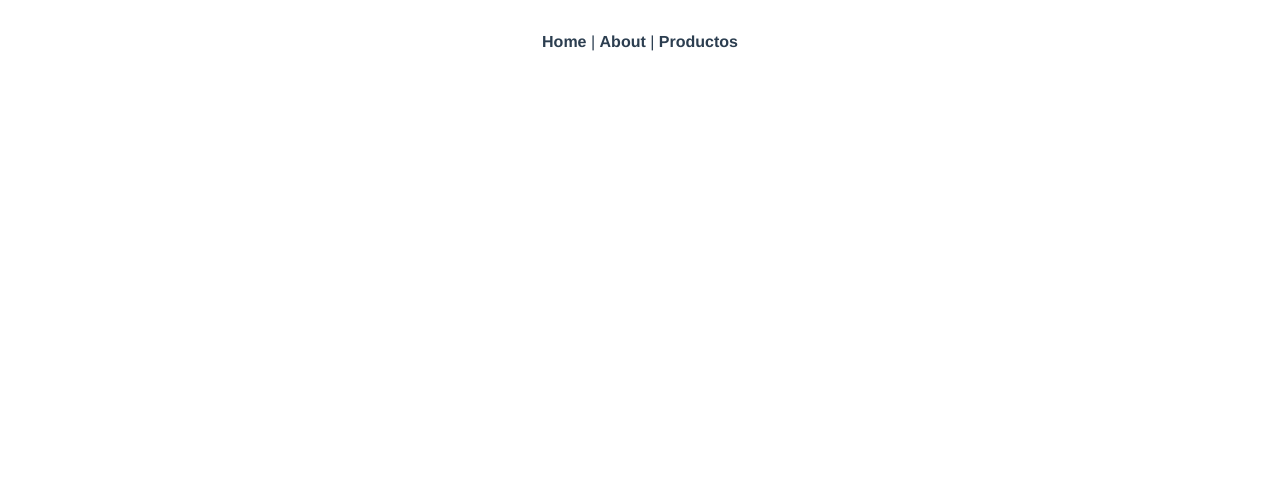
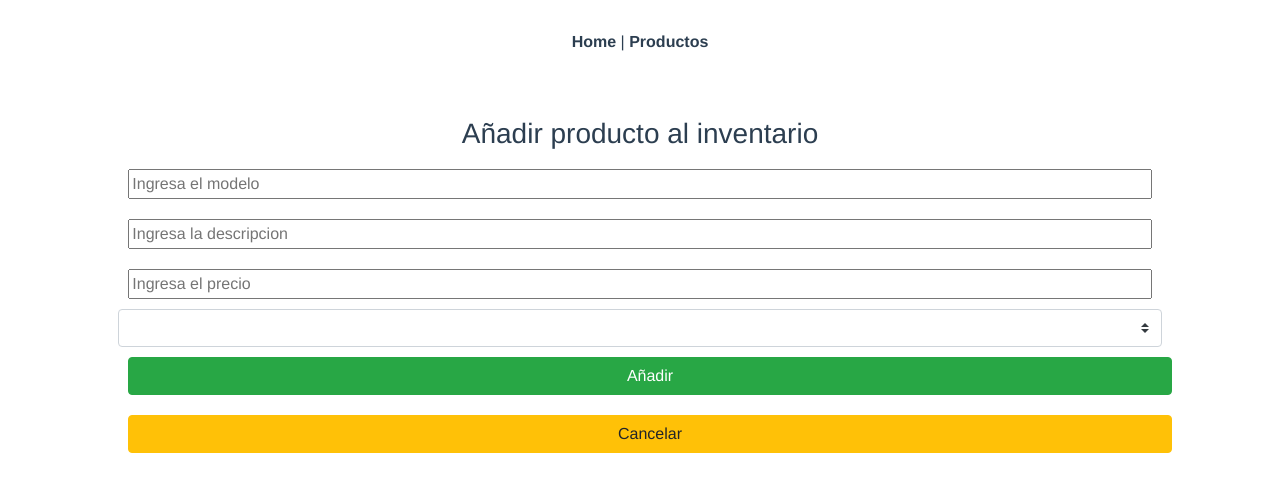
Before and after one commit to GiovanniAS/front-re-inventory-x, a Vue app: page /post in a window 1280 px wide. Shown: the top 492 px of the page. Built offline with nearby package versions, Linux system fonts and the light colour scheme.

Commit message:
crud productos semifinalizado
se afinaron detalles, funciona al cien pero faltan mas funciones

```diff
--- a/src/App.vue
+++ b/src/App.vue
@@ -2,7 +2,6 @@
   <div id="app">
     <nav>
       <router-link to="/">Home</router-link> |
-      <router-link to="/about">About</router-link> |
       <router-link to="/productos">Productos</router-link>
     </nav>
     <router-view/>
--- a/src/router/index.js
+++ b/src/router/index.js
@@ -2,6 +2,8 @@ import Vue from 'vue'
 import VueRouter from 'vue-router'
 import HomeView from '../views/HomeView.vue'
 import Productos from '../views/Productos.vue'
+import Post from '../views/Post.vue'
+import Put from '../views/Put.vue'
 
 Vue.use(VueRouter)
 
@@ -15,6 +17,16 @@ const routes = [
     path: '/productos',
     name: 'Productos',
     component: Productos
+  },
+  {
+    path: '/post',
+    name: 'Post',
+    component: Post
+  },
+  {
+    path: '/put/:id',
+    name: 'Put',
+    component: Put
   },
   {
     path: '/about',
--- a/src/store/index.js
+++ b/src/store/index.js
@@ -5,10 +5,16 @@ Vue.use(Vuex)
 
 export default new Vuex.Store({
   state: {
+    idProducto: null
   },
   getters: {
   },
   mutations: {
+    setIdNota(state, idProducto){
+      console.log('New Id ',idProducto)
+      state.idProducto = idProducto //Actualiza el store
+      console.log('mutado',)
+    }
   },
   actions: {
   },
--- /dev/null
+++ b/src/views/Post.vue
@@ -0,0 +1,77 @@
+<template>
+    <div class="container">
+        <form class="formPost" @submit.prevent="agregarProducto(producto)">
+            <h3 class="text-center"> Añadir producto al inventario</h3>
+            <div class="input-group">
+                <input type="text" placeholder="Ingresa el modelo" class="form-control-my-2 elementsi" v-model="producto.nombre">
+            </div>
+            <div class="input-group">
+                <input type="text" placeholder="Ingresa la descripcion" class="form-control-my-2 elementsi" v-model="producto.descripcion">
+            </div>
+            <div class="input-group" placeholder="Ingresa el la categoria">
+                <input type="text" placeholder="Ingresa el precio" class="form-control-my-2 elementsi" v-model="producto.precio">
+            </div>
+            <div class="input-group">
+                <b-form-select v-model="producto.categoria" :options="options"></b-form-select>
+                <!-- <input type="text" placeholder="Ingresa el precio" class="form-control-my-2 elementsi" v-model="producto.precio"> -->
+            </div>
+            <b-button class="btn btn-block btn-success elements" type="submit">
+                Añadir
+            </b-button>
+            <router-link
+            class="btn btn-warning elements"
+            to="/productos">
+            Cancelar
+            </router-link>
+        </form>
+    </div>
+</template>
+
+<script>
+import axios from 'axios'
+
+export default {
+    data(){
+        return{
+            producto: {},
+            productos: [],
+            options: [
+                { value: 'computers', text: 'computers' },
+                { value: 'phones', text: 'phones' },
+                { value: 'accesories', text: 'accesories' }
+            ]
+        }
+    },
+    methods:{
+        agregarProducto (item) {
+            axios.post('apiProducto/nuevo-producto', item)
+                .then(res =>{
+                    this.productos.unshift(res.data)
+                    window.location.href = '/productos'
+                })
+                .catch( e =>{
+                    console.log('error: '+e)
+                })
+        },
+        regresar(){
+            window.location.href = '/productos'
+        }
+    }
+}
+</script>
+
+<style scoped>
+.formPost{
+    width: 100%;
+    padding: 3%;
+
+}
+.elements{
+    width: 100%;
+    margin: 10px;
+}
+.elementsi{
+    width: 100%;
+    margin: 10px;
+}
+</style>
--- a/src/views/Productos.vue
+++ b/src/views/Productos.vue
@@ -2,12 +2,12 @@
     <div class="container">
         <h1>Productos</h1>
         <br>
-<!--         <router-link  -->
-<!--             class="btn btn-success"-->
-<!--             style="width:100%; margin: 5px;" -->
-<!--             to="/post"> -->
-<!--             Agregar nota -->
-<!--         </router-link> -->
+        <router-link
+            class="btn btn-success"
+            style="width:100%; margin: 5px;"
+            to="/post">
+            Agregar nota
+        </router-link>
         <br><br>
         <table class="table">
             <thead>
--- /dev/null
+++ b/src/views/Put.vue
@@ -0,0 +1,93 @@
+<template>
+    <div class="container">
+        <form class="formPost" @submit.prevent="editarProducto(productoEditar)">
+            <h3 class="text-center"> Editar Producto</h3>
+            <div class="input-group">
+                <input type="text" placeholder="Ingresa el modelo" class="form-control-my-2 elementsi" v-model="productoEditar.nombre">
+            </div>
+            <div class="input-group">
+                <input type="text" placeholder="Ingresa la descripcion" class="form-control-my-2 elementsi" v-model="productoEditar.descripcion">
+            </div>
+            <div class="input-group">
+                <input type="text" placeholder="Ingresa el precio" class="form-control-my-2 elementsi" v-model="productoEditar.precio">
+            </div>
+            <div class="input-group" placeholder="Ingresa el la categoria">
+                <b-form-select v-model="productoEditar.categoria" :options="options"></b-form-select>
+                <!-- <input type="text" placeholder="Ingresa el precio" class="form-control-my-2 elementsi" v-model="producto.precio"> -->
+            </div>
+            <b-button class="btn btn-block btn-success elements" type="submit">
+                Actualizar
+            </b-button>
+            <router-link
+            class="btn btn-warning elements"
+            to="/productos">
+            Cancelar
+            </router-link>
+        </form>
+    </div>
+</template>
+
+<script>
+
+  import axios from 'axios'
+
+  export default{
+    data() {
+      return{
+        productoEditar: {},
+        options: [
+                { value: 'computers', text: 'computers' },
+                { value: 'phones', text: 'phones' },
+                { value: 'accesories', text: 'accesories' }
+            ]
+      }
+    },
+    mounted(){
+      this.loadProducto()
+    },
+    methods:{
+      loadProducto(id){
+        //alert(this.$route.params.id)
+        let idProducto = this.$route.params.id
+        axios.get(`apiProducto/producto/${idProducto}`)
+          .then ( res => {
+            this.productoEditar = res.data
+            console.log(this.productoEditar)
+          })
+          .catch( e => {
+             console.log('error ' + e)
+          })
+      },
+      editarProducto(item){
+        axios.put(`apiProducto/producto/${item._id}`,item)
+          .then(res =>{
+            this.productoEditar = {}
+            this.$router.push({
+                name: "Productos"
+            });
+            console.log(res)
+          })
+          .catch( e => {
+             console.log('error ' + e)
+          })
+      }
+    }
+  }
+
+</script>
+
+<style scoped>
+.formPost{
+    width: 100%;
+    padding: 3%;
+
+}
+.elements{
+    width: 100%;
+    margin: 10px;
+}
+.elementsi{
+    width: 100%;
+    margin: 10px;
+}
+</style>
```
